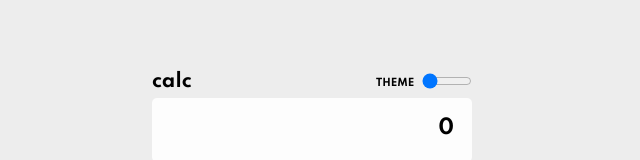
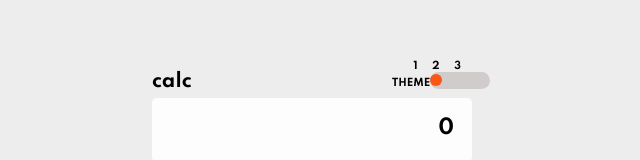
Before and after one commit to GouthamKamath/calculator-app, a plain HTML site: page index.html in a window 1280 px wide. Shown: the part 140-300 px from the top of the page, without its empty margins (360-1000 px from the left). Drawn offline with Linux system fonts and the light colour scheme.

Commit message:
initial commit

```diff
--- a/css/styles.css
+++ b/css/styles.css
@@ -86,14 +86,7 @@ body{
     top: 10%;
     position: relative;
 }
-/* theme selection */
-.theme{
-    font-size: 10px;
-    bottom: 10px;
-    position: relative;
-    left: 70%;
-    text-transform: uppercase;
-}
+
 
 /* output contianer for displaying output */
 .result-container{
@@ -184,18 +177,61 @@ body{
     color: #fff;
 }
 
-/* slider */
+/* number for selection toggle */
+.number{
+    font-size: 10px;
+    /* padding-right: 2px; */
+    letter-spacing: 6px;
+    position: absolute;
+    right: 5px;
+    top: 0px;
+}
 
-/* #toggleBar{
+/* theme selection */
+.theme{
+    font-size: 10px;
+    bottom: 10px;
     position: relative;
-    left: 5px;
-    height: 10px;
-    width: 50px;
-} */
+    left: 240px;
+    text-transform: uppercase;
+    margin-right: 10px;
+}
 
-input[type ='range']{
-    position: relative;
-    left: 5px;
-    height: 10px;
-    width: 50px;
+input[type='range']{
+    -webkit-appearance: none;
+
 }
+
+input[type='range']::-webkit-slider-runnable-track {
+    background: var(--keypad-background);
+    border-radius: 30px;
+    border: none;
+    bottom: 0px;
+    cursor: pointer;
+    height: 17.4px;
+    left: 38px;
+    position: absolute;
+    width: 60px;
+
+  }
+
+  input[type='range']:focus::-webkit-slider-runnable-track {
+    background: var(--keypad-background);
+  }
+
+  input[type='range']::-webkit-slider-thumb {
+    -webkit-appearance: none;
+    background: var(--equal-key-background);
+    border-radius:50%;
+    height: 12px;
+    margin: 2px 0px 2px 0px;
+    width: 12px;
+  }
+
+  /* input[type=range]::-webkit-slider  {
+    height: 36px;
+    width: 16px;
+    background: red;
+  } */
+
+  /* The slider itself */
--- a/index.html
+++ b/index.html
@@ -16,11 +16,19 @@
 <body>
   <div class="calculator">
     <div class="top-container">
-      <h3>calc</h3> <span class="theme">theme
+      <h3>calc</h3>
+      <div class="number">
+        <span>1</span>
+        <span>2</span>
+        <span>3</span>
+      </div>
+      <span class="theme">theme
         <!-- Rounded switch -->
+
         <label>
           <!-- <span class="slider round"></span> -->
-          <input type="range" value="1" min="1" max="3" id='toggleBar'>
+
+          <input class="slider" type="range" value="1" min="1" max="3" id='toggleBar'>
         </label>
       </span>
     </div>
```
